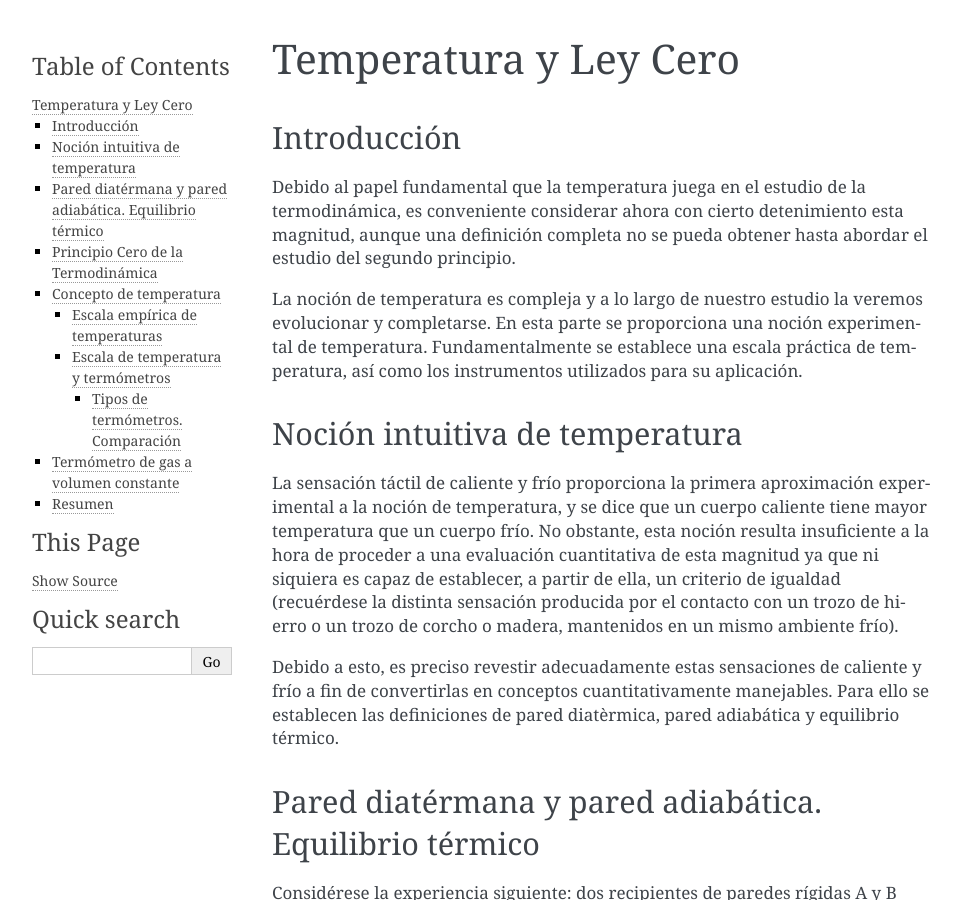
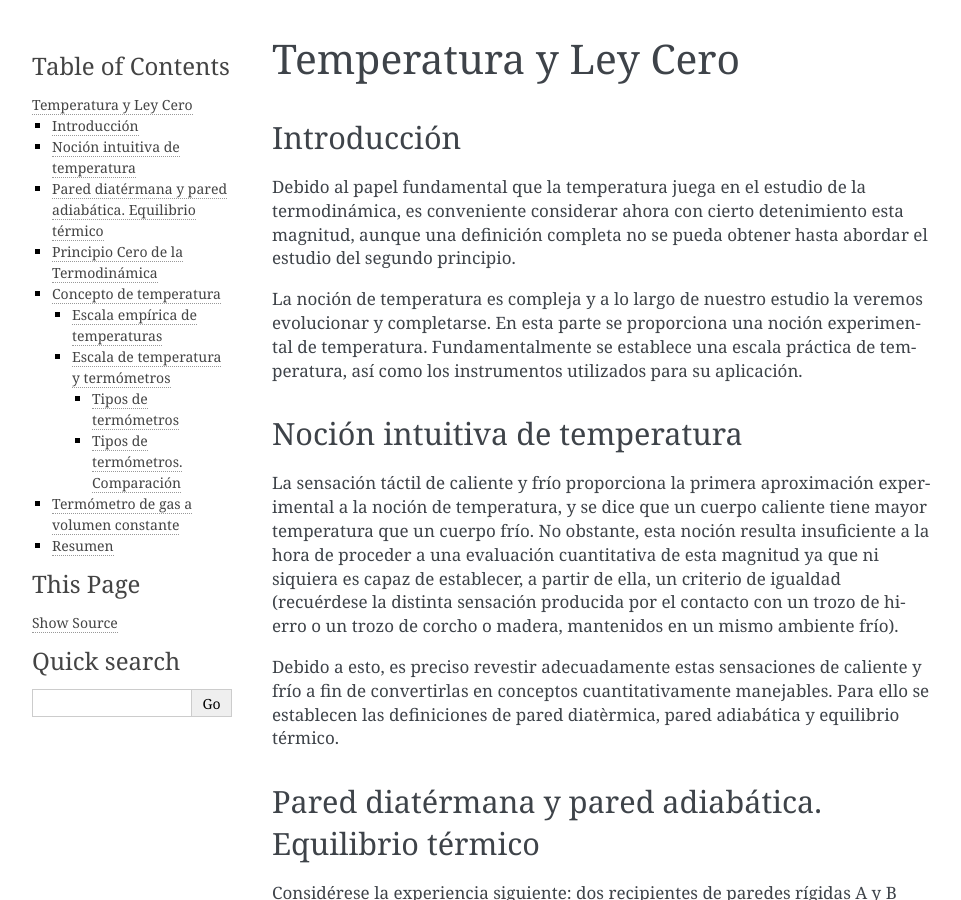
Before and after one commit to mantielero/termodinamica, a Sphinx documentation site: the page built from source/introduccion_ley_cero_temperatura.rst, in a window 1280 px wide and 900 px high. Shown: the whole window, without its empty margins (148-1109 px from the left). Built offline with Sphinx 7.4.7, drawn with Linux system fonts in a browser that asks for light colours; pages that are not in the unit, such as notebooks, are missing from menus.

Commit message:
Update introduccion_ley_cero_temperatura.rst

```diff
--- a/source/introduccion_ley_cero_temperatura.rst
+++ b/source/introduccion_ley_cero_temperatura.rst
@@ -135,6 +135,9 @@
    Red de isotermas
 
 En el plano *XY* de las coordenadas del termómetro, en el que se han representado las isotermas, se elige una trayectoria que podría ser la recta :math:`Y = Y_1`, representada en la figura 1.8. Cada uno de los puntos en los que ésta corta a las isotermas tiene la misma coordenada :math:`Y_1`, pero diferente coordenada *X*, que corresponde a una temperatura diferente. La temperatura asociada a cada isoterma se toma de forma que sea una función cómoda de la X de este punto de intersección. La coordenada *X* se denomina magnitud o propiedad termométrica, y la forma de la función termométrica :math:`\Theta (X)` determina la escala de temperatura. En principio, cualquier función :math:`\Theta = f(X)`  puede asignarse arbitrariamente para establecer la escala.
+
+Tipos de termómetros
+''''''''''''''''''''
 
 Existen cinco tipos importantes de termómetros, cada uno de los cuales posee su propia propiedad termométrica, como se indica en la Tabla 1.1. Se podría representar por *X* una cualquiera de las magnitudes termométricas relacionadas en la misma, y se elige arbitrariamente para la temperatura que marca el termómetro, común a todos los sistemas en equilibrio térmico con él, la siguiente función lineal de X:
 
```
